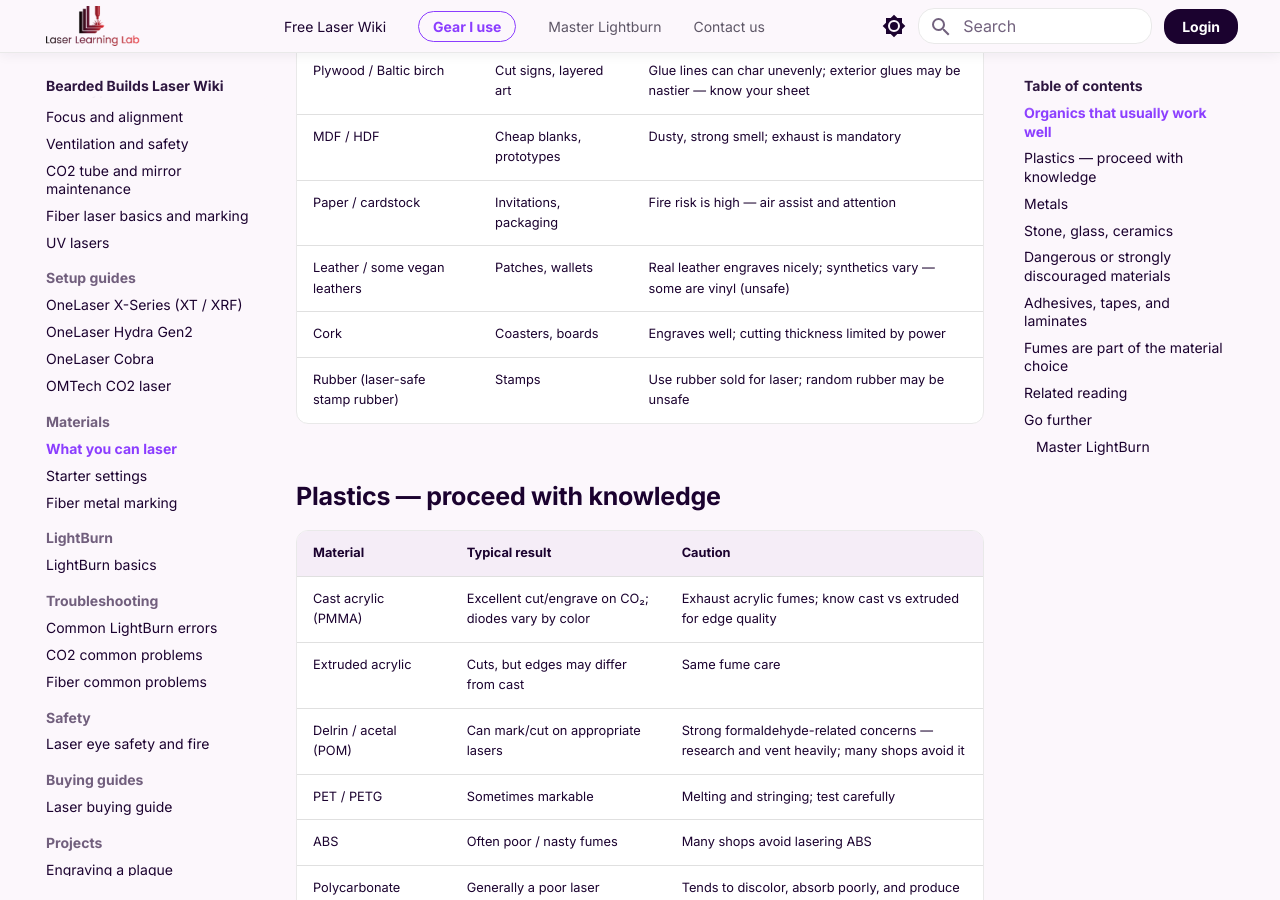
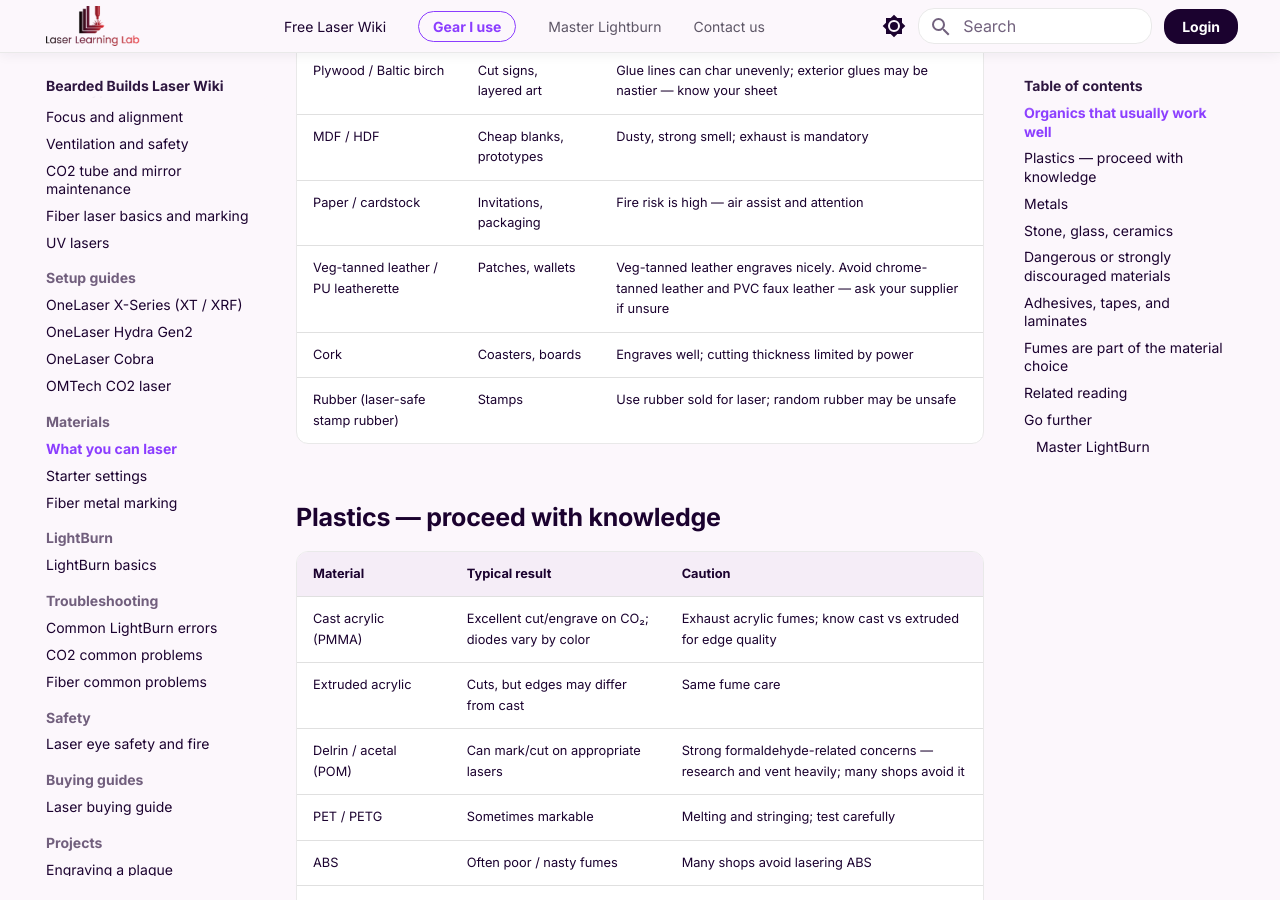
Before and after one commit to beardedbuildsco/laser-wiki, an MkDocs documentation site: the page built from docs/materials/what-you-can-laser.md, in a window 1280 px wide and 900 px high, scrolled down 780 px. Built offline with MkDocs 1.6.1 and Material for MkDocs 9.7.7, drawn with Linux system fonts in a browser that asks for light colours; comment, search, counter and statistics services are not loaded; some of the changed text lies outside the part shown.

Commit message:
Materials: chrome-tanned leather warning, safer leather guidance (reader feedback)

```diff
--- a/docs/materials/what-you-can-laser.md
+++ b/docs/materials/what-you-can-laser.md
@@ -19,7 +19,7 @@ Always run a small test on a scrap from the *same batch* of material. Coatings,
 | Plywood / Baltic birch | Cut signs, layered art | Glue lines can char unevenly; exterior glues may be nastier — know your sheet |
 | MDF / HDF | Cheap blanks, prototypes | Dusty, strong smell; exhaust is mandatory |
 | Paper / cardstock | Invitations, packaging | Fire risk is high — air assist and attention |
-| Leather / some vegan leathers | Patches, wallets | Real leather engraves nicely; synthetics vary — some are vinyl (unsafe) |
+| Veg-tanned leather / PU leatherette | Patches, wallets | Veg-tanned leather engraves nicely. Avoid chrome-tanned leather and PVC faux leather — ask your supplier if unsure |
 | Cork | Coasters, boards | Engraves well; cutting thickness limited by power |
 | Rubber (laser-safe stamp rubber) | Stamps | Use rubber sold for laser; random rubber may be unsafe |
 
@@ -67,6 +67,7 @@ Always run a small test on a scrap from the *same batch* of material. Coatings,
 Treat this list as **do not laser** unless you have industrial controls and expertise far beyond a typical maker laser:
 
 - **PVC / vinyl / faux leather that is PVC-based** — chlorine gas / HCl risk
+- **Chrome-tanned leather** — tanned with chromium salts; lasering can release chromium compounds (including hexavalent chromium) and harsh fumes. Most cheap and upholstery leather is chrome-tanned. Use vegetable-tanned leather, and if you can't confirm how it was tanned, skip it
 - **PVDC and other chlorine plastics**
 - **Unknown “mystery plastic”** — identify first (recycling codes help but are not perfect)
 - **Polycarbonate** for cutting workflows — poor results and harsh byproducts
```
